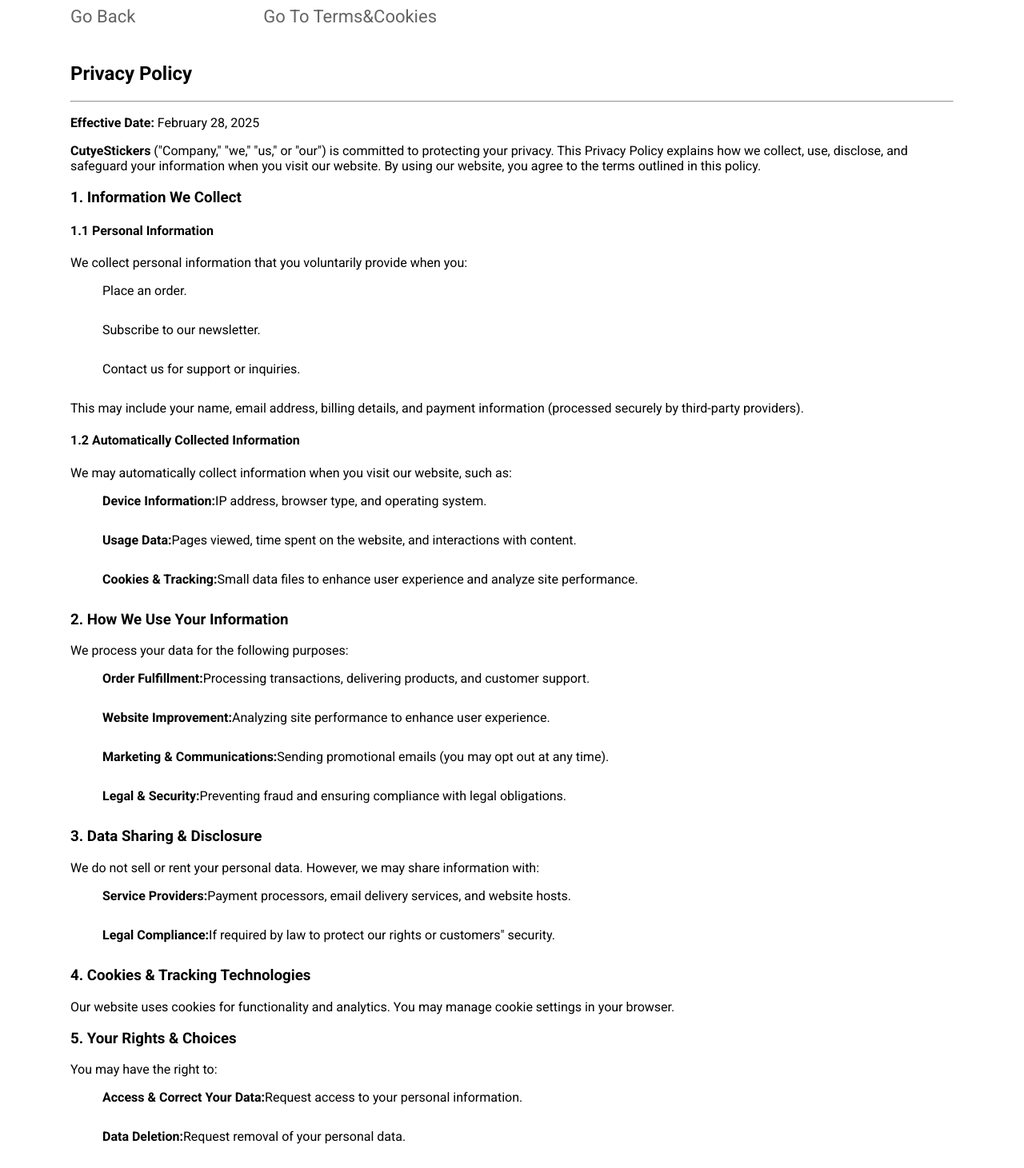
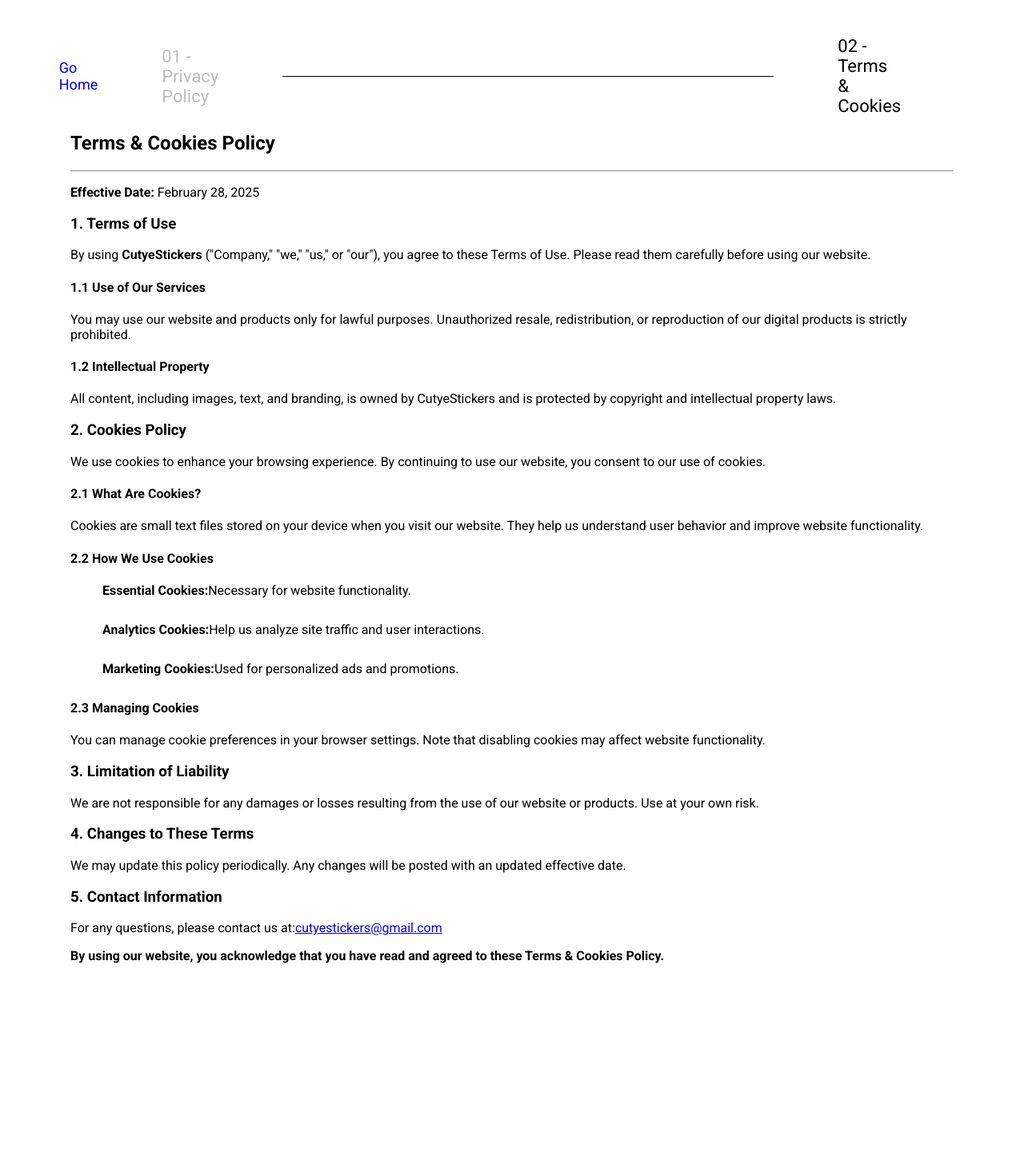
Before and after one commit to diana-vladotsenko/cutyestickers-website-management, a Next.js app: page /terms_and_cookies in a window 1280 px wide. Shown: the top 1461 px of the page at 80% size. After the commit the page ends 1221 px from the top, so only its background shows below. Built offline with nearby package versions, Linux system fonts and the light colour scheme.

Commit message:
changed terms and cookies

```diff
--- a/pages/terms_and_cookies.js
+++ b/pages/terms_and_cookies.js
@@ -1,174 +1,141 @@
-import { useEffect, useState } from "react";
 import Head from "next/head";
-import data from "../src/data.json";
 import Link from "next/link";
 
-
-
-export default function Home() {
-  const [products, setProducts] = useState([]);
-
-  useEffect(() => {
-    setProducts(data);
-  }, []);
-
+export default function termsAndCookies() {
   return (
     <>
       <Head>
-        <title>CutyeStickers</title>
+        <title>CutyeStickers - Terms & Cookies</title>
       </Head>
-      <Link className="page-1" href="/" style={{color:"#646464",textDecoration:"none",fontSize:"22px",marginLeft:"80px",marginRight:"80px"}}>
-            Go Back
-      </Link>
-      <Link className="page-1" href="/" style={{color:"#646464",textDecoration:"none",fontSize:"22px",marginLeft:"80px",marginRight:"80px"}}>
-            Go To Terms&Cookies
-      </Link>
       <div class="privacy-policy">
-        <h2>Privacy Policy</h2>
-        <hr/>
+        <div className="navigation-container">
+          <Link
+            href="/"
+            style={{
+              marginRight: "auto",
+              color: "646464",
+              textDecoration: "none",
+              fontSize: "18px",
+            }}
+          >
+            Go Home
+          </Link>
+          <div className="privacy-terms-container">
+            <Link
+              className="link"
+              href="/privacy_policy"
+              style={{
+                color: "#BDBDBD",
+                textDecoration: "none",
+                fontSize: "22px",
+                marginLeft: "80px",
+                marginRight: "80px",
+              }}
+            >
+              01 - Privacy Policy
+            </Link>
+            <img src="/images/Vector83.png" alt="vector" />
+            <Link
+              className="link"
+              href="/terms_and_cookies"
+              style={{
+                color: "646464",
+                textDecoration: "none",
+                fontSize: "22px",
+                marginLeft: "80px",
+                marginRight: "80px",
+              }}
+            >
+              02 - Terms & Cookies
+            </Link>
+          </div>
+        </div>
+
+        <h2>Terms & Cookies Policy</h2>
+        <hr />
         <p>
           <strong>Effective Date:</strong> February 28, 2025
         </p>
 
+        <h3>1. Terms of Use</h3>
         <p>
-          <strong>CutyeStickers</strong> (&quot;Company,&quot; &quot;we,&quot;
-          &quot;us,&quot; or &quot;our&quot;) is committed to protecting your
-          privacy. This Privacy Policy explains how we collect, use, disclose,
-          and safeguard your information when you visit our website. By using
-          our website, you agree to the terms outlined in this policy.
+          By using <strong>CutyeStickers</strong> (&quot;Company,&quot;
+          &quot;we,&quot; &quot;us,&quot; or &quot;our&quot;), you agree to
+          these Terms of Use. Please read them carefully before using our
+          website.
         </p>
 
-        <h3>1. Information We Collect</h3>
-        <h4>1.1 Personal Information</h4>
+        <h4>1.1 Use of Our Services</h4>
         <p>
-          We collect personal information that you voluntarily provide when you:
-        </p>
-        <ul>
-          <li>Place an order.</li>
-          <li>Subscribe to our newsletter.</li>
-          <li>Contact us for support or inquiries.</li>
-        </ul>
-        <p>
-          This may include your name, email address, billing details, and
-          payment information (processed securely by third-party providers).
+          You may use our website and products only for lawful purposes.
+          Unauthorized resale, redistribution, or reproduction of our digital
+          products is strictly prohibited.
         </p>
 
-        <h4>1.2 Automatically Collected Information</h4>
+        <h4>1.2 Intellectual Property</h4>
         <p>
-          We may automatically collect information when you visit our website,
-          such as:
+          All content, including images, text, and branding, is owned by
+          CutyeStickers and is protected by copyright and intellectual property
+          laws.
         </p>
+
+        <h3>2. Cookies Policy</h3>
+        <p>
+          We use cookies to enhance your browsing experience. By continuing to
+          use our website, you consent to our use of cookies.
+        </p>
+
+        <h4>2.1 What Are Cookies?</h4>
+        <p>
+          Cookies are small text files stored on your device when you visit our
+          website. They help us understand user behavior and improve website
+          functionality.
+        </p>
+
+        <h4>2.2 How We Use Cookies</h4>
         <ul>
           <li>
-            <strong>Device Information:</strong> IP address, browser type, and
-            operating system.
+            <strong>Essential Cookies:</strong> Necessary for website
+            functionality.
           </li>
           <li>
-            <strong>Usage Data:</strong> Pages viewed, time spent on the
-            website, and interactions with content.
+            <strong>Analytics Cookies:</strong> Help us analyze site traffic and
+            user interactions.
           </li>
           <li>
-            <strong>Cookies & Tracking:</strong> Small data files to enhance
-            user experience and analyze site performance.
+            <strong>Marketing Cookies:</strong> Used for personalized ads and
+            promotions.
           </li>
         </ul>
 
-        <h3>2. How We Use Your Information</h3>
-        <p>We process your data for the following purposes:</p>
-        <ul>
-          <li>
-            <strong>Order Fulfillment:</strong> Processing transactions,
-            delivering products, and customer support.
-          </li>
-          <li>
-            <strong>Website Improvement:</strong> Analyzing site performance to
-            enhance user experience.
-          </li>
-          <li>
-            <strong>Marketing & Communications:</strong> Sending promotional
-            emails (you may opt out at any time).
-          </li>
-          <li>
-            <strong>Legal & Security:</strong> Preventing fraud and ensuring
-            compliance with legal obligations.
-          </li>
-        </ul>
-
-        <h3>3. Data Sharing & Disclosure</h3>
+        <h4>2.3 Managing Cookies</h4>
         <p>
-          We do not sell or rent your personal data. However, we may share
-          information with:
-        </p>
-        <ul>
-          <li>
-            <strong>Service Providers:</strong> Payment processors, email
-            delivery services, and website hosts.
-          </li>
-          <li>
-            <strong>Legal Compliance:</strong> If required by law to protect our
-            rights or customers&quot; security.
-          </li>
-        </ul>
-
-        <h3>4. Cookies & Tracking Technologies</h3>
-        <p>
-          Our website uses cookies for functionality and analytics. You may
-          manage cookie settings in your browser.
+          You can manage cookie preferences in your browser settings. Note that
+          disabling cookies may affect website functionality.
         </p>
 
-        <h3>5. Your Rights & Choices</h3>
-        <p>You may have the right to:</p>
-        <ul>
-          <li>
-            <strong>Access & Correct Your Data:</strong> Request access to your
-            personal information.
-          </li>
-          <li>
-            <strong>Data Deletion:</strong> Request removal of your personal
-            data.
-          </li>
-          <li>
-            <strong>Marketing Preferences:</strong> Unsubscribe from marketing
-            emails at any time.
-          </li>
-        </ul>
+        <h3>3. Limitation of Liability</h3>
         <p>
-          To exercise these rights, contact us at{" "}
-          <a href="mailto:cutyestickers@gmail.com">cutyestickers@gmail.com</a>.
+          We are not responsible for any damages or losses resulting from the
+          use of our website or products. Use at your own risk.
         </p>
 
-        <h3>6. Data Security</h3>
+        <h3>4. Changes to These Terms</h3>
         <p>
-          We implement security measures to protect your data, but no method is
-          100% secure. Please use strong passwords and protect your account.
-        </p>
-
-        <h3>7. Third-Party Links</h3>
-        <p>
-          Our website may contain links to third-party platforms (e.g., Etsy,
-          Instagram, TikTok). We are not responsible for their privacy
-          practices.
-        </p>
-
-        <h3>8. Changes to This Privacy Policy</h3>
-        <p>
-          We may update this policy from time to time. Changes will be posted
+          We may update this policy periodically. Any changes will be posted
           with an updated effective date.
         </p>
 
-        <h3>9. Contact Information</h3>
+        <h3>5. Contact Information</h3>
         <p>
-          For any questions regarding this Privacy Policy, please contact us at:
-        </p>
-        <p>
-          📧{" "}
+          For any questions, please contact us at:
           <a href="mailto:cutyestickers@gmail.com">cutyestickers@gmail.com</a>
         </p>
 
         <p>
           <strong>
             By using our website, you acknowledge that you have read and agreed
-            to this Privacy Policy.
+            to these Terms & Cookies Policy.
           </strong>
         </p>
       </div>
--- a/styles/globals.css
+++ b/styles/globals.css
@@ -691,15 +691,21 @@
   margin-right:80px;
   margin-top:45px;
 }
+.navigation-container{
+  display:flex;
+  justify-content:center;
+  align-items:center;
+}
 .privacy-terms-container{
   display:flex;
   flex-direction:row;
   align-items:center;
   justify-content:center;
+  flex:1;
 }
 .link{
   color:black;
 }
 .link:hover{
-  color:#BDBDBD;
+  color:#711BE0;
 }
```
Also changed, not shown: pages/privacy_policy.js (+12 -16 lines).
